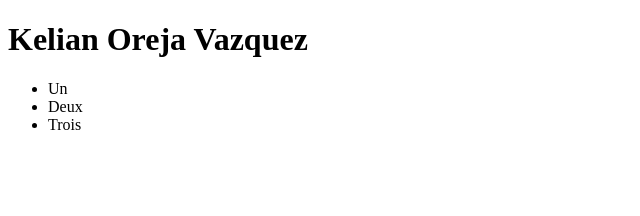
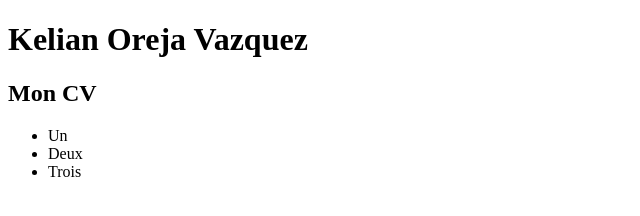
Before and after one commit to divtec-cejef/cv-01-html-Keeeeeeelian, a plain HTML site: page index.html in a window 1280 px wide. Shown: the whole page, without its empty margins (0-640 px from the left). Drawn offline with Linux system fonts and the light colour scheme.

Commit message:
Ajout d'un h2

```diff
--- a/index.html
+++ b/index.html
@@ -6,6 +6,7 @@
 </head>
 <body>
     <h1>Kelian Oreja Vazquez</h1>
+    <h2>Mon CV</h2>
     <ul>
         <li>Un</li>
         <li>Deux</li>
```
